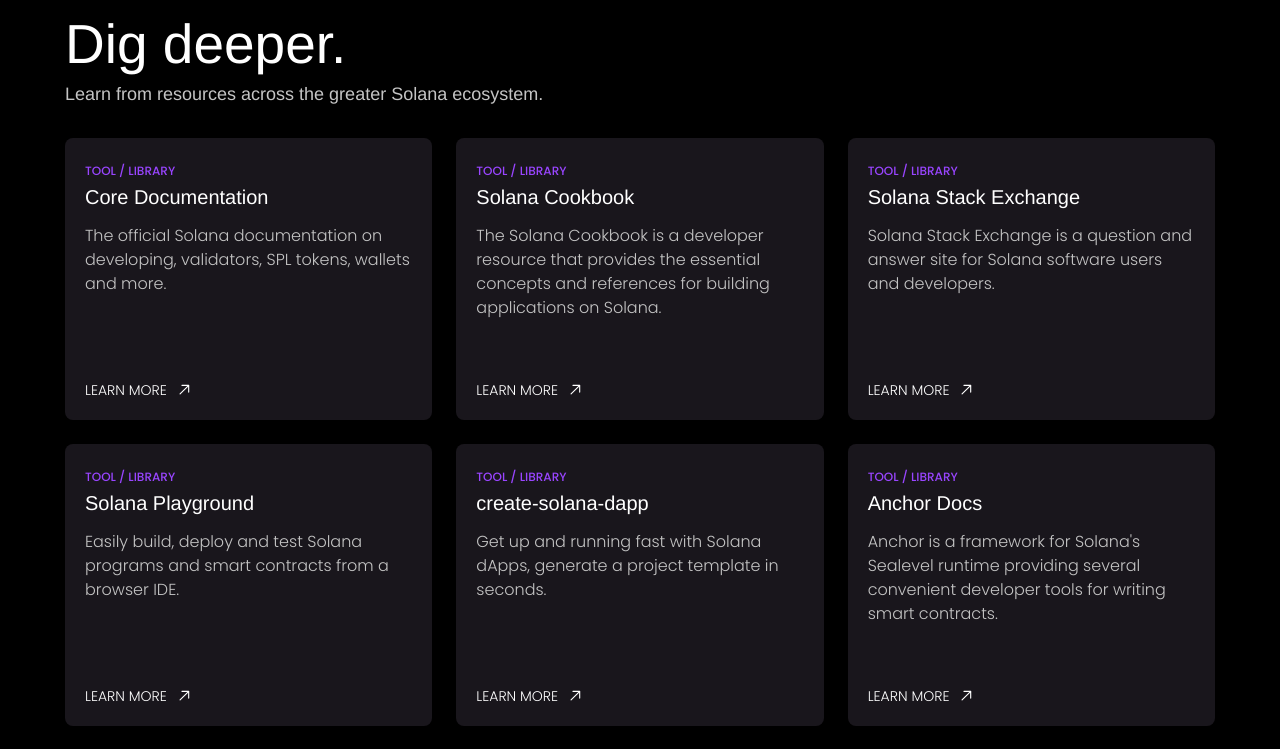
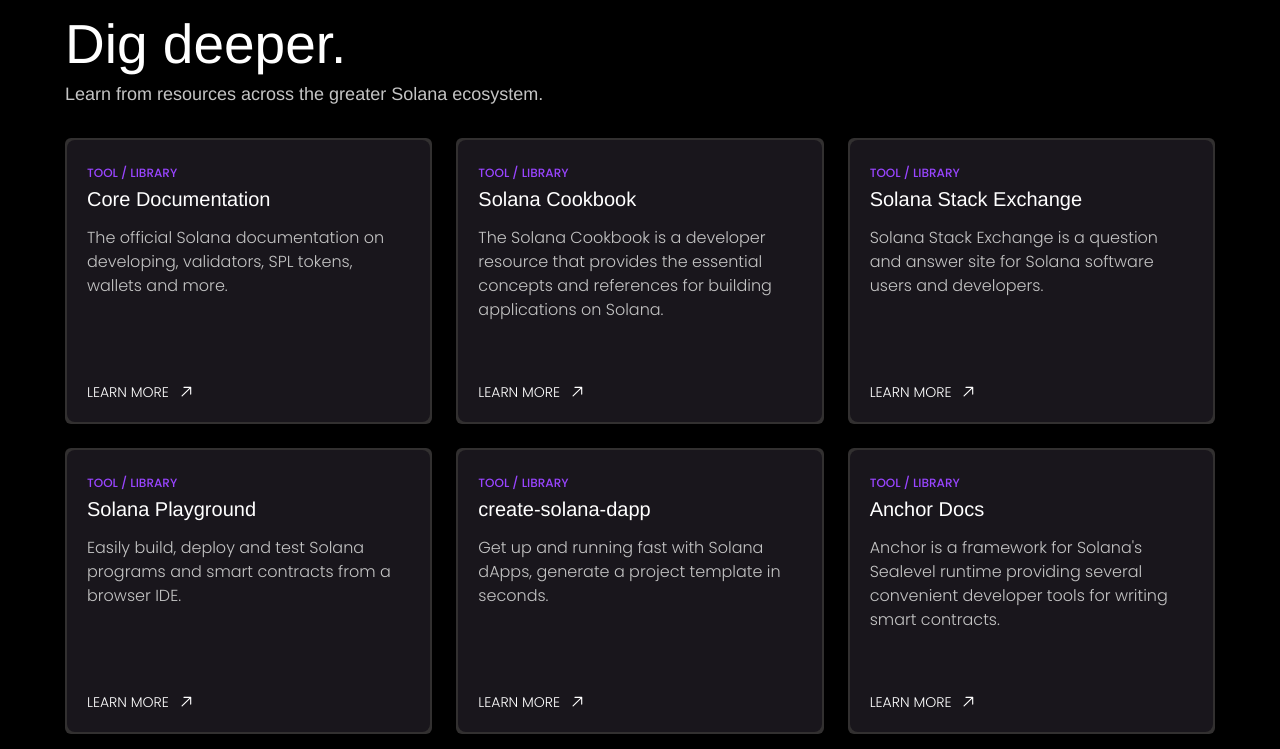
Before and after one commit to adnanDevelop/solonaApp, a React (Vite) app: page / in a window 1280 px wide. Shown: the part 1920-2669 px from the top of the page. Built offline with nearby package versions, Linux system fonts and the light colour scheme.

Commit message:
added card animation

```diff
--- a/src/css/app.css
+++ b/src/css/app.css
@@ -50,3 +50,18 @@
 .source-gradient {
     background: linear-gradient(rgba(25, 22, 28, 1), rgba(0, 0, 0, 1));
 }
+
+.border_animation {
+    animation: borderAnimation 10s infinite;
+}
+
+@keyframes borderAnimation {
+    0% {
+        transform: rotate(0deg);
+    }
+
+    100% {
+        transform: rotate(360deg);
+    }
+
+}
--- a/src/modules/home/component/EcoSystem.tsx
+++ b/src/modules/home/component/EcoSystem.tsx
@@ -22,11 +22,12 @@
             index: number
           ) => {
             return (
+              <div className="relative p-[2px] overflow-hidden bg-[#3c3939d7] rounded-md lg:col-span-4 sm:col-span-6 col-span-full flex items-center justify-center group">
+                <div className="w-[120px] h-[250%] bg-gradient-to-l from-purple to-[#3c3939d7] absolute   border_animation  opacity-0 transitions group-hover:opacity-100" />
                 <div
                   key={index}
-                className="lg:col-span-4 sm:col-span-6 col-span-full z-[10] relative overflow-hidden flex flex-col justify-between items-start rounded-lg p-[20px] bg-[#19161C] h-[282px] w-full cursor-pointer"
+                  className="z-[10] relative flex flex-col justify-between items-start rounded-lg p-[20px]  h-[282px] w-full cursor-pointer bg-[#19161C]"
                 >
-                <div className="absolute bottom-0 left-0 w-[140px] rounded-full z-[-1] h-[80px] card-gradient" />
                   <div>
                     <span className="mb-1 text-xs font-medium uppercase text-purple font-poppin">
                       {element?.label}
@@ -43,6 +44,7 @@
                     <GoArrowUpRight className="text-lg group-hover:text-purple transitions" />
                   </button>
                 </div>
+              </div>
             );
           }
         )}
```
Lines whose indentation alone changed are shown as unchanged.
